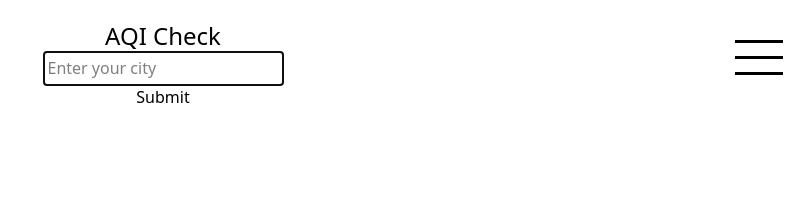
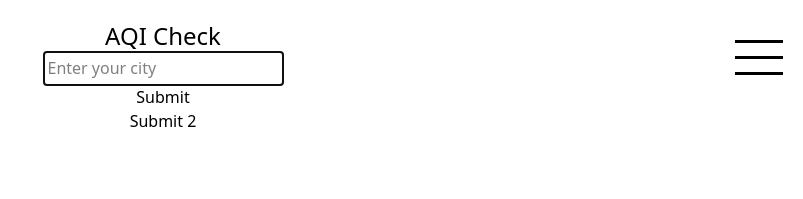
Before and after one commit to R3ndrex/AQICheck, a React (Vite) app: page / in a window 1280 px wide. Shown: the top 199 px of the page, without its empty margins (477-1280 px from the left). Built offline with nearby package versions, Linux system fonts and the light colour scheme; no server answers.

Commit message:
Add geolocation api use

```diff
--- a/src/components/MainPage/MainPage.jsx
+++ b/src/components/MainPage/MainPage.jsx
@@ -1,11 +1,12 @@
 import DataSection from "./DataSection.jsx";
 import { useState } from "react";
-
+import { useOutletContext } from "react-router-dom";
 function MainPage() {
     const [inputValue, setInputValue] = useState("");
     const [data, setData] = useState(null);
     const [error, setError] = useState(null);
     const [loading, setLoading] = useState(false);
+    const userLocation = useOutletContext();
 
     function handleSubmit() {
         setError(null);
@@ -16,6 +17,40 @@ function MainPage() {
                 `https://api.waqi.info/feed/${inputValue}/?token=${
                     import.meta.env.VITE_TOKEN
                 }`
+            );
+            if (!response.ok)
+                throw new Error("There is a problem with fetching data");
+
+            const json = await response.json();
+            if (json.status === "error") {
+                throw new Error(json.data);
+            }
+            return json;
+        }
+        fetchData()
+            .then((response) => {
+                setData(response);
+                console.log(response);
+                setError(null);
+            })
+            .catch((error) => {
+                if (error.name !== "AbortError") setError(error.message);
+                setData(null);
+            })
+            .finally(() => {
+                setLoading(false);
+            });
+    }
+    function handleSubmit2(userLocation) {
+        console.log(userLocation);
+        setError(null);
+        setData(null);
+        setLoading(true);
+        async function fetchData() {
+            const response = await fetch(
+                `https://api.waqi.info/feed/geo:${userLocation.lat};${
+                    userLocation.long
+                }/?token=${import.meta.env.VITE_TOKEN}`
             );
             if (!response.ok)
                 throw new Error("There is a problem with fetching data");
@@ -63,6 +98,13 @@ function MainPage() {
                 >
                     Submit
                 </button>
+                <button
+                    onClick={() => {
+                        handleSubmit2(userLocation);
+                    }}
+                >
+                    Submit 2
+                </button>
             </header>
             <>
                 {error && (
--- a/src/components/Template.jsx
+++ b/src/components/Template.jsx
@@ -1,8 +1,24 @@
-import { useRef, useState } from "react";
+import { useEffect, useRef, useState } from "react";
 import { Link, Outlet } from "react-router-dom";
 export default function Template() {
     const ref = useRef();
     const [visible, setVisible] = useState(false);
+    const [userLocation, setUserLocation] = useState(null);
+    useEffect(() => {
+        if (navigator.geolocation) {
+            navigator.geolocation.getCurrentPosition(
+                (position) => {
+                    const { latitude, longitude } = position.coords;
+                    setUserLocation({ lat: latitude, long: longitude });
+                },
+                (err) => {
+                    console.error("Ошибка геолокации:", err.message);
+                }
+            );
+        } else {
+            console.error("Геолокация не поддерживается этим браузером");
+        }
+    }, []);
     return (
         <>
             <div
@@ -12,7 +28,7 @@ export default function Template() {
                     }
                 }}
             >
-                <Outlet />
+                <Outlet context={userLocation} />
                 <div
                     className="burger m-5 absolute top-0 right-0 w-[3rem] h-[3rem]"
                     onClick={() => setVisible((prev) => !prev)}
```
